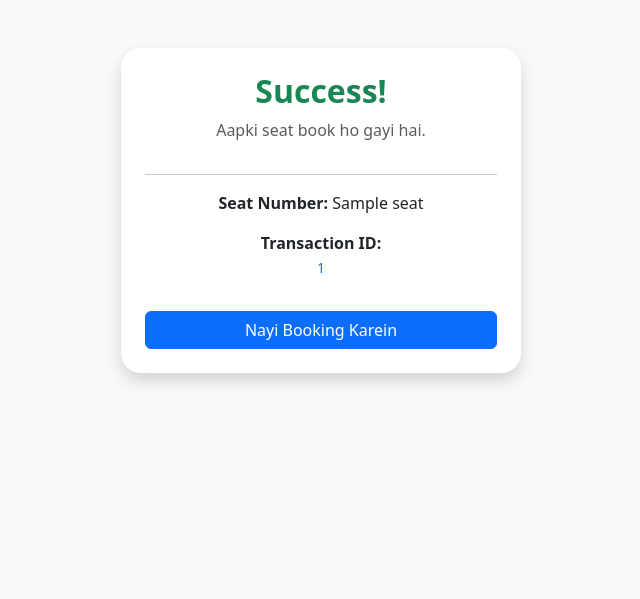
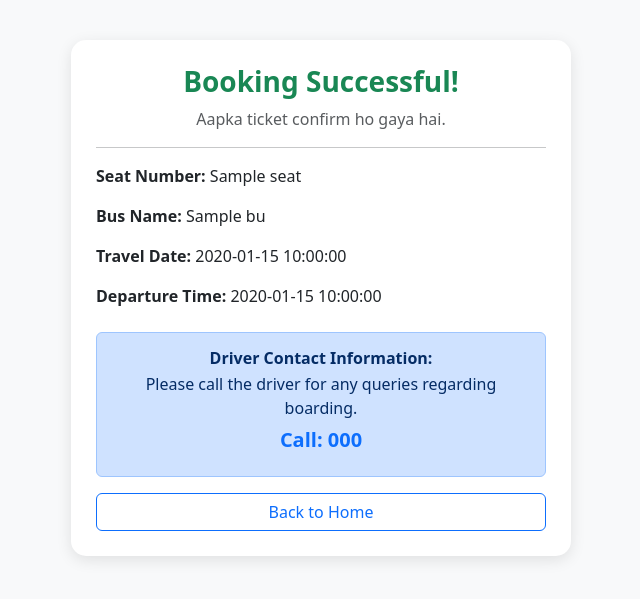
Before and after one commit to upadhyaaman593-dev/bus-booking-bihar, a Flask app: template templates/success.html in a window 1280 px wide. Shown: the top 599 px of the page, without its empty margins (319-959 px from the left). Run offline with Flask 3, Linux system fonts and the light colour scheme; the template is opened without the code that fills it: most values are stand-ins (such as "Sample title", 1, 10 or a date in 2020); some libraries are stand-ins or nearby versions.

Commit message:
Update success.html

```diff
--- a/templates/success.html
+++ b/templates/success.html
@@ -1,19 +1,37 @@
 <!DOCTYPE html>
 <html lang="en">
 <head>
+    <meta charset="UTF-8">
     <meta name="viewport" content="width=device-width, initial-scale=1.0">
     <link href="https://cdn.jsdelivr.net/npm/bootstrap@5.3.0/dist/css/bootstrap.min.css" rel="stylesheet">
+    <title>Booking Success</title>
+    <style>
+        .success-card { max-width: 500px; margin: 40px auto; background: white; padding: 25px; border-radius: 15px; box-shadow: 0 4px 15px rgba(0,0,0,0.1); text-align: center; }
+    </style>
 </head>
-<body class="bg-light text-center py-5">
-    <div class="container">
-        <div class="card shadow border-0 p-4 mx-auto" style="max-width: 400px; border-radius: 20px;">
-            <h2 class="text-success fw-bold">Success!</h2>
-            <p class="text-muted">Aapki seat book ho gayi hai.</p>
-            <hr>
+<body class="bg-light">
+
+<div class="container">
+    <div class="success-card">
+        <h3 class="text-success fw-bold">Booking Successful!</h3>
+        <p class="text-muted">Aapka ticket confirm ho gaya hai.</p>
+        <hr>
+        <div class="text-start mb-4">
             <p><strong>Seat Number:</strong> {{ seat }}</p>
-            <p><strong>Transaction ID:</strong> <br><small class="text-primary">{{ payment_id }}</small></p>
-            <a href="/" class="btn btn-primary w-100 mt-3">Nayi Booking Karein</a>
+            <p><strong>Bus Name:</strong> {{ bus.bus_name }}</p>
+            <p><strong>Travel Date:</strong> {{ bus.dep_date }}</p>
+            <p><strong>Departure Time:</strong> {{ bus.time }}</p>
         </div>
+
+        <div class="alert alert-primary py-3">
+            <h6 class="fw-bold mb-1">Driver Contact Information:</h6>
+            <p class="mb-0">Please call the driver for any queries regarding boarding.</p>
+            <h5 class="fw-bold mt-2"><a href="tel:{{ bus.driver_phone }}" class="text-decoration-none">Call: {{ bus.driver_phone }}</a></h5>
+        </div>
+
+        <a href="/" class="btn btn-outline-primary w-100">Back to Home</a>
     </div>
+</div>
+
 </body>
 </html>
```
